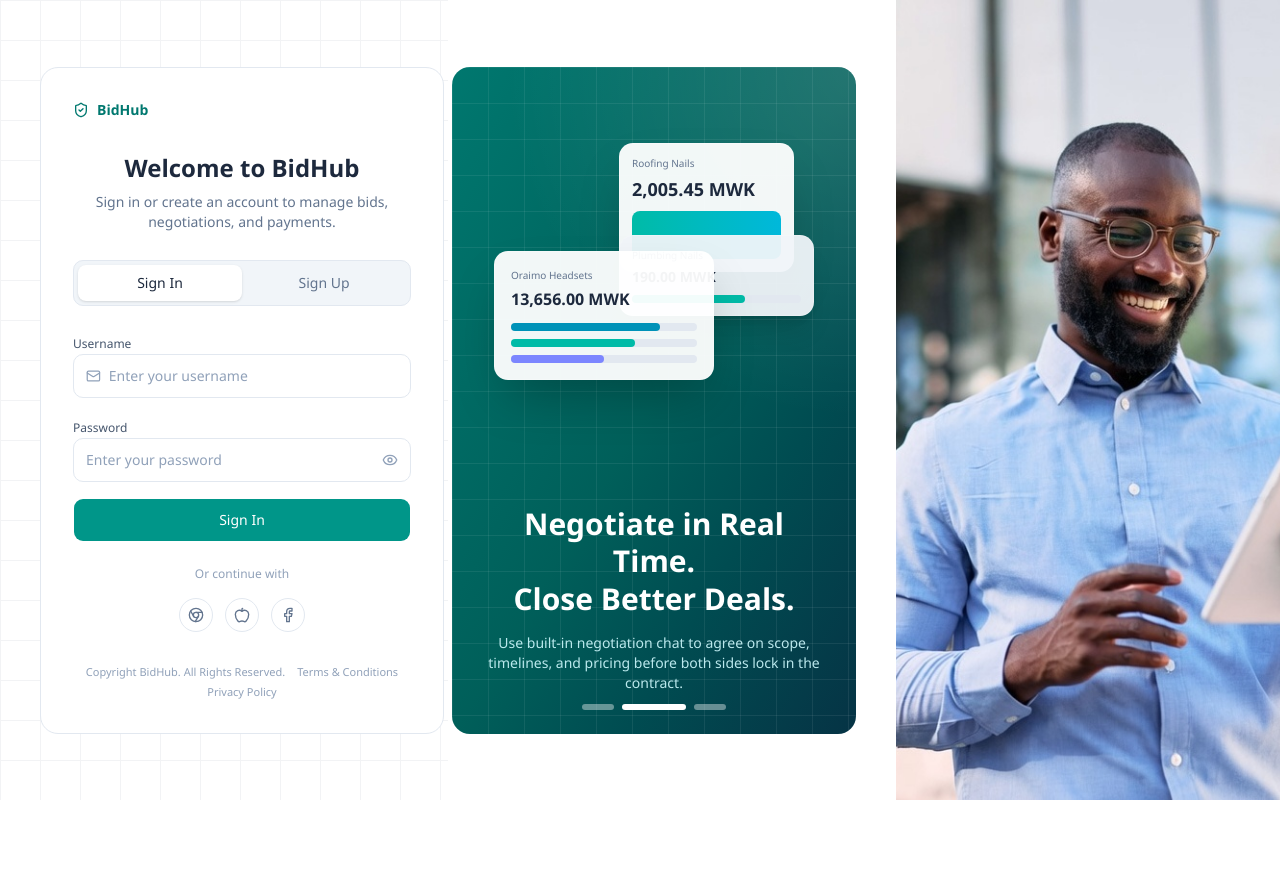
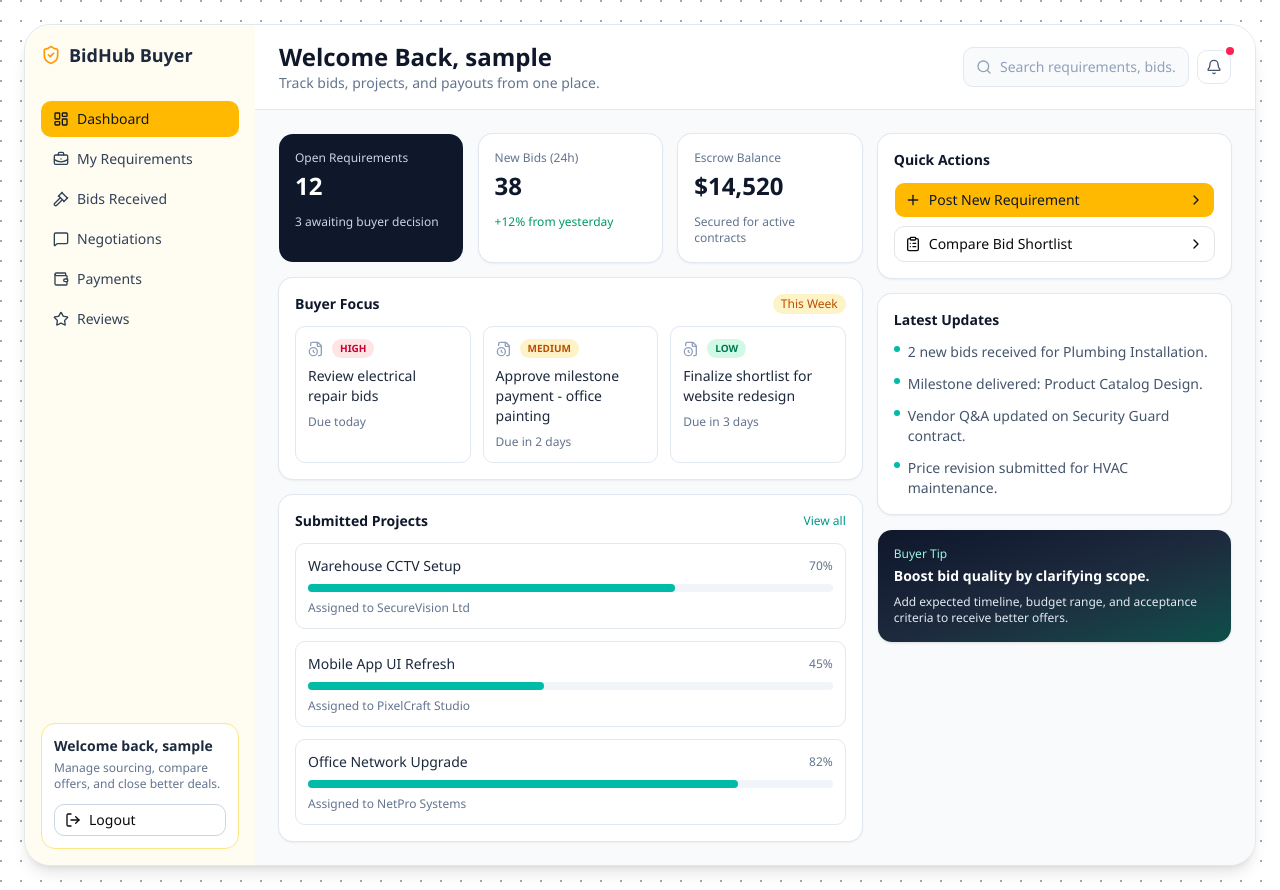
Before and after one commit to Namaumbo/BidHub-Platform, a React (Vite) app: page /dashboard in a window 1280 px wide. Before the commit the page ends 800 px from the top, so only its background shows below. Built offline with nearby package versions, Linux system fonts and the light colour scheme; no server answers; sample sign-in values are in the browser's storage.

Commit message:
feat: integrate react-router for navigation and implement authentication context in App and LoginPage

```diff
--- a/package.json
+++ b/package.json
@@ -29,6 +29,8 @@
     "lucide-react": "^0.577.0",
     "react": "^19.2.4",
     "react-dom": "^19.2.4",
+    "react-router": "^7.13.1",
+    "react-router-dom": "^7.13.1",
     "shadcn": "^4.0.2",
     "tailwind-merge": "^3.5.0",
     "tw-animate-css": "^1.4.0"
--- a/src/App.jsx
+++ b/src/App.jsx
@@ -1,30 +1,21 @@
-import { useState } from "react"
+import { Navigate, Route, Routes } from "react-router-dom"
 import LoginPage from "@/pages/login/LoginPage"
 import WelcomePage from "@/pages/welcome/WelcomePage"
+import ReviewsPage from "@/pages/reviews/ReviewsPage"
+import ProtectedRoute from "@/router/ProtectedRoute"
 
 export default function App() {
-  const [activePage, setActivePage] = useState("login")
-  const [username, setUsername] = useState("")
+  return (
+    <Routes>
+      <Route path="/login" element={<LoginPage />} />
 
-  const handleLoginSuccess = (nextUsername) => {
-    setUsername(nextUsername || "")
-    setActivePage("welcome")
-  }
+      <Route element={<ProtectedRoute />}>
+        <Route path="/dashboard" element={<WelcomePage />} />
+        <Route path="/reviews" element={<ReviewsPage />} />
 
-  const handleLogout = () => {
-    setUsername("")
-    setActivePage("login")
-  }
+      </Route>
 
-
-  // minimalistic to the app, to add more soon
-  return (
-    <main>
-      {activePage === "login" ? (
-        <LoginPage onLoginSuccess={handleLoginSuccess} />
-      ) : (
-        <WelcomePage username={username} onLogout={handleLogout} />
-      )}
-    </main>
+      <Route path="*" element={<Navigate to="/login" replace />} />
+    </Routes>
   )
 }
--- /dev/null
+++ b/src/context/AuthContext.jsx
@@ -0,0 +1,28 @@
+import { createContext, useContext, useState } from "react"
+
+const AuthContext = createContext(null)
+
+export function AuthProvider({ children }) {
+    //TODO: to use sessision based auth, we can use the sessionStorage instead of localStorage
+    const [username, setUsername] = useState(() => localStorage.getItem("username") || "")
+
+    const login = (name) => {
+        setUsername(name)
+        localStorage.setItem("username", name)
+    }
+
+    const logout = () => {
+        setUsername("")
+        localStorage.removeItem("username")
+    }
+
+    return (
+        <AuthContext.Provider value={{ username, login, logout, isAuthenticated: !!username }}>
+            {children}
+        </AuthContext.Provider>
+    )
+}
+
+export function useAuth() {
+    return useContext(AuthContext)
+}
--- a/src/main.jsx
+++ b/src/main.jsx
@@ -1,10 +1,16 @@
 import { StrictMode } from "react"
 import { createRoot } from "react-dom/client"
+import { BrowserRouter } from "react-router-dom"
+import { AuthProvider } from "@/context/AuthContext"
 import "./index.css"
 import App from "./App"
 
 createRoot(document.getElementById("app")).render(
   <StrictMode>
-    <App />
+    <BrowserRouter>
+      <AuthProvider>
+        <App />
+      </AuthProvider>
+    </BrowserRouter>
   </StrictMode>,
 )
--- a/src/pages/login/LoginPage.jsx
+++ b/src/pages/login/LoginPage.jsx
@@ -1,5 +1,6 @@
 import { useState } from "react"
 import { ShieldCheck } from "lucide-react"
+import { Navigate, useNavigate } from "react-router-dom"
 import BoxGradient from "@/components/custom/BoxGradient"
 import AuthService from "@/core/services/auth/AuthService"
 import AuthTabs from "@/features/auth/components/AuthTabs"
@@ -7,8 +8,15 @@ import AuthForm from "@/features/auth/components/AuthForm"
 import AuthCarouselPanel from "@/features/auth/components/AuthCarouselPanel"
 import useAuthCarousel from "@/features/auth/hooks/useAuthCarousel"
 import { authCarouselMessages } from "@/features/auth/constants/authCarouselMessages"
+import { useAuth } from "@/context/AuthContext"
 
-function LoginPage({ onLoginSuccess }) {
+function LoginPage() {
+    const { login, isAuthenticated } = useAuth()
+    const navigate = useNavigate()
+
+    if (isAuthenticated) {
+        return <Navigate to="/dashboard" replace />
+    }
     const [activeTab, setActiveTab] = useState("signin")
     const [isSubmitting, setIsSubmitting] = useState(false)
     const [errorMessage, setErrorMessage] = useState("")
@@ -26,7 +34,8 @@ function LoginPage({ onLoginSuccess }) {
                     username: data.username,
                     password: data.password,
                 })
-                onLoginSuccess?.(data.username)
+                login(data.username)
+                navigate("/dashboard", { replace: true })
             } else {
                 await AuthService.signUp({
                     fullName: data.fullName,
--- a/src/pages/welcome/WelcomePage.jsx
+++ b/src/pages/welcome/WelcomePage.jsx
@@ -14,10 +14,20 @@ import {
     Star,
     Wallet,
 } from "lucide-react"
+import { Link, useNavigate } from "react-router-dom"
 
 import { Button } from "@/components/ui/button"
 import DarkerDotsGradient from "@/components/custom/DarkerDotsGradient"
-export default function WelcomePage({ username, onLogout }) {
+import { useAuth } from "@/context/AuthContext"
+
+export default function WelcomePage() {
+    const { username, logout } = useAuth()
+    const navigate = useNavigate()
+
+    const handleLogout = () => {
+        logout()
+        navigate("/login", { replace: true })
+    }
     const buyerTasks = [
         { title: "Review electrical repair bids", due: "Due today", status: "high" },
         { title: "Approve milestone payment - office painting", due: "Due in 2 days", status: "medium" },
@@ -48,10 +58,10 @@ export default function WelcomePage({ username, onLogout }) {
                         </div>
 
                         <nav className="space-y-1">
-                            <button type="button" className="flex w-full items-center gap-2 rounded-lg bg-amber-400 px-3 py-2 text-left text-sm font-medium text-slate-900">
+                            <Link to="/dashboard" className="flex w-full items-center gap-2 rounded-lg bg-amber-400 px-3 py-2 text-left text-sm font-medium text-slate-900">
                                 <LayoutDashboard className="size-4" />
                                 Dashboard
-                            </button>
+                            </Link>
                             <button type="button" className="flex w-full items-center gap-2 rounded-lg px-3 py-2 text-left text-sm text-slate-700 hover:bg-amber-100">
                                 <BriefcaseBusiness className="size-4" />
                                 My Requirements
@@ -68,10 +78,10 @@ export default function WelcomePage({ username, onLogout }) {
                                 <Wallet className="size-4" />
                                 Payments
                             </button>
-                            <button type="button" className="flex w-full items-center gap-2 rounded-lg px-3 py-2 text-left text-sm text-slate-700 hover:bg-amber-100">
+                            <Link to="/reviews" className="flex w-full items-center gap-2 rounded-lg px-3 py-2 text-left text-sm text-slate-700 hover:bg-amber-100">
                                 <Star className="size-4" />
                                 Reviews
-                            </button>
+                            </Link>
                         </nav>
 
                         <div className="mt-auto rounded-xl border border-amber-200 bg-white p-3">
@@ -82,7 +92,7 @@ export default function WelcomePage({ username, onLogout }) {
                             <Button
                                 type="button"
                                 variant="outline"
-                                onClick={onLogout}
+                                onClick={handleLogout}
                                 className="mt-3 h-8 w-full justify-start gap-2 border-slate-300"
                             >
                                 <LogOut className="size-4" />
--- /dev/null
+++ b/src/router/ProtectedRoute.jsx
@@ -0,0 +1,7 @@
+import { Navigate, Outlet } from "react-router-dom"
+import { useAuth } from "@/context/AuthContext"
+
+export default function ProtectedRoute() {
+    const { isAuthenticated } = useAuth()
+    return isAuthenticated ? <Outlet /> : <Navigate to="/login" replace />
+}
```
Also changed, not shown: 1 other file (tests, documents, lock files or other folders).
